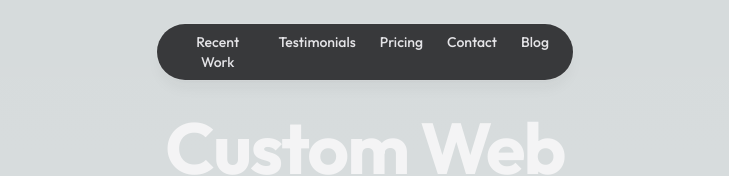
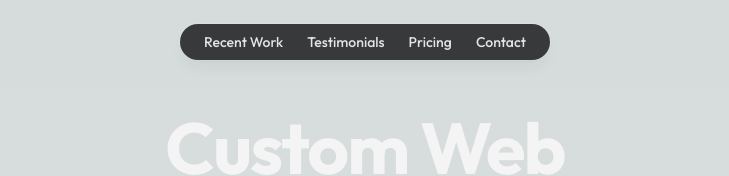
Before and after one commit to adrianhorning08/web-scraping-guy, a Next.js app: page / in a window 1280 px wide. Shown: the top 176 px of the page, without its empty margins (275-1004 px from the left). Built offline with nearby package versions, Linux system fonts and the light colour scheme.

Commit message:
get rid of blog

```diff
--- a/src/components/Header.jsx
+++ b/src/components/Header.jsx
@@ -120,7 +120,7 @@ function MobileNavigation(props) {
                 <MobileNavItem href="#testimonials">Testimonials</MobileNavItem>
                 <MobileNavItem href="#pricing">Pricing</MobileNavItem>
                 <MobileNavItem href="#contact">Contact</MobileNavItem>
-                <MobileNavItem href="/blog">Blog</MobileNavItem>
+                {/* <MobileNavItem href="/blog">Blog</MobileNavItem> */}
               </ul>
             </nav>
           </Popover.Panel>
@@ -159,7 +159,7 @@ function DesktopNavigation(props) {
         <NavItem href="#testimonials">Testimonials</NavItem>
         <NavItem href="#pricing">Pricing</NavItem>
         <NavItem href="#contact">Contact</NavItem>
-        <NavItem href="/blog">Blog</NavItem>
+        {/* <NavItem href="/blog">Blog</NavItem> */}
       </ul>
     </nav>
   );
```
